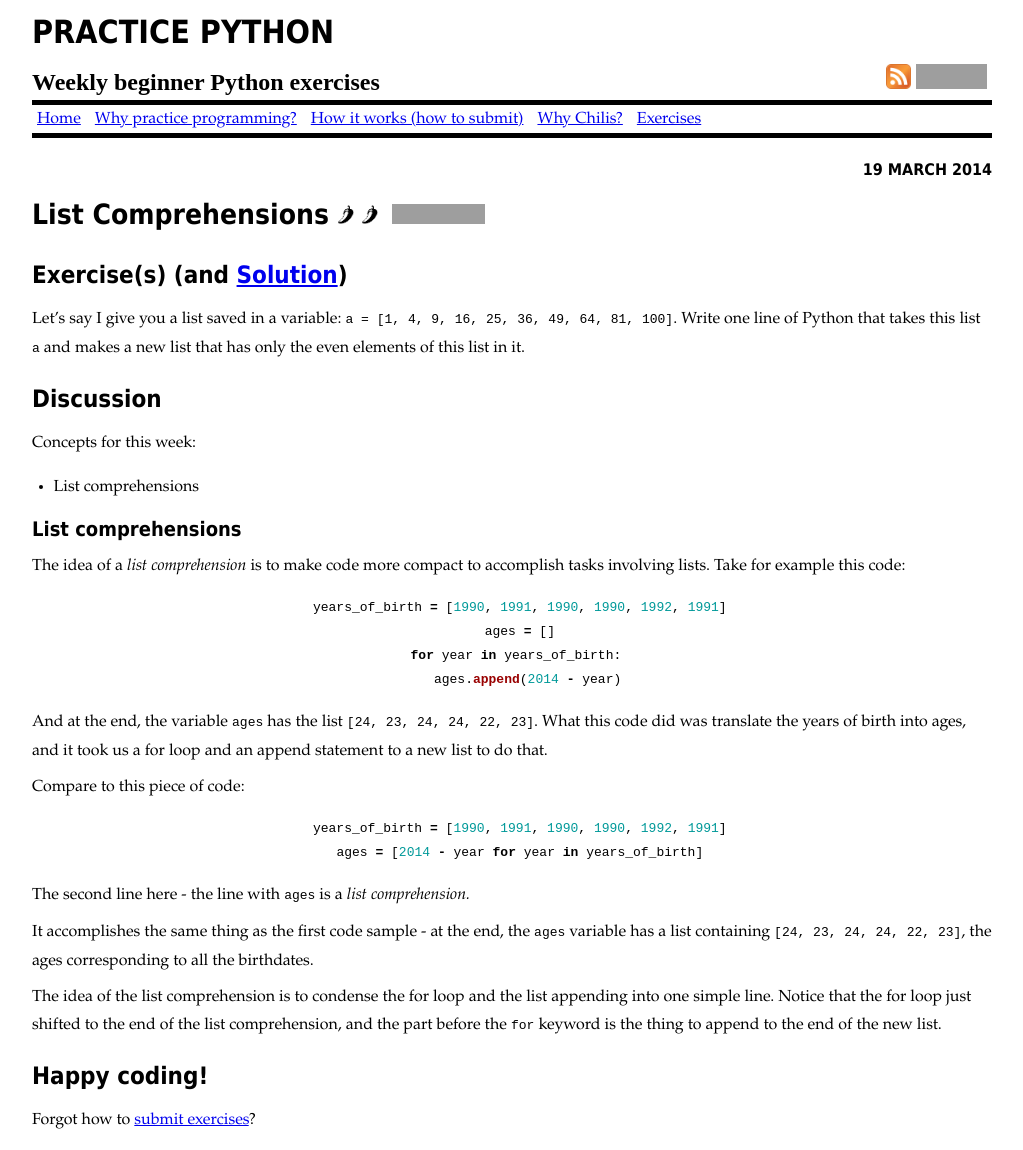
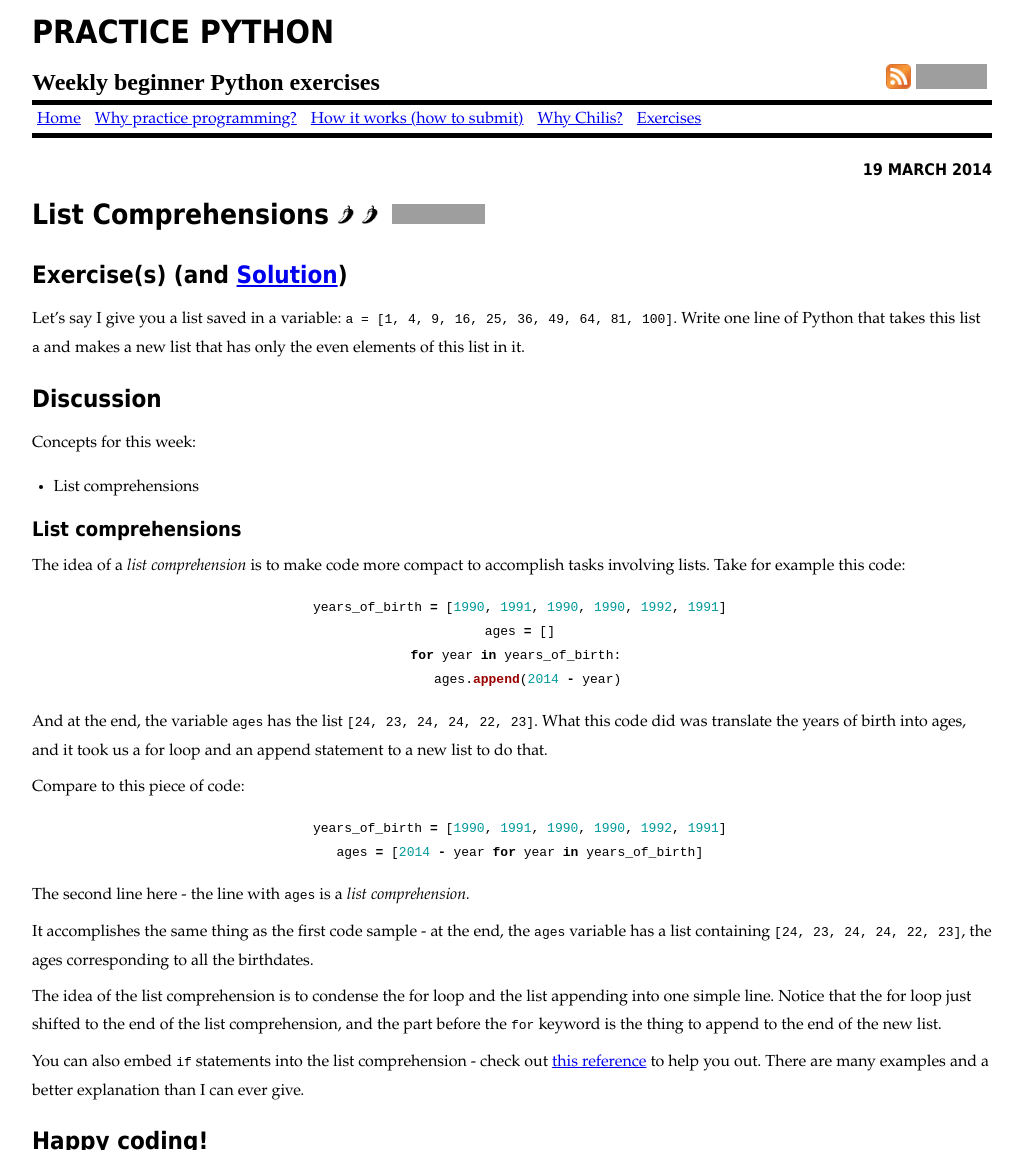
Before and after one commit to mprat/practicepython, a Jekyll site: the page built from _posts/2014-03-19-07-list-comprehensions.md, in a window 1280 px wide, cut to the strip 0-1150 px from the top of the page. Shown: the whole strip, without its empty margins (128-1151 px from the left). Built offline with Jekyll 4.4.1, drawn with Linux system fonts in a browser that asks for light colours; comment, search, counter and statistics services are not loaded; grey boxes are pictures that could not be loaded.

Commit message:
List comprehensions doc linked to

```diff
--- a/_posts/2014-03-19-07-list-comprehensions.md
+++ b/_posts/2014-03-19-07-list-comprehensions.md
@@ -41,4 +41,6 @@ It accomplishes the same thing as the first code sample - at the end, the `ages`
 
 The idea of the list comprehension is to condense the for loop and the list appending into one simple line. Notice that the for loop just shifted to the end of the list comprehension, and the part before the `for` keyword is the thing to append to the end of the new list.
 
+You can also embed `if` statements into the list comprehension - check out [this reference](https://docs.python.org/3/tutorial/datastructures.html#list-comprehensions) to help you out. There are many examples and a better explanation than I can ever give.
+
 {% include submit.md %}
```
